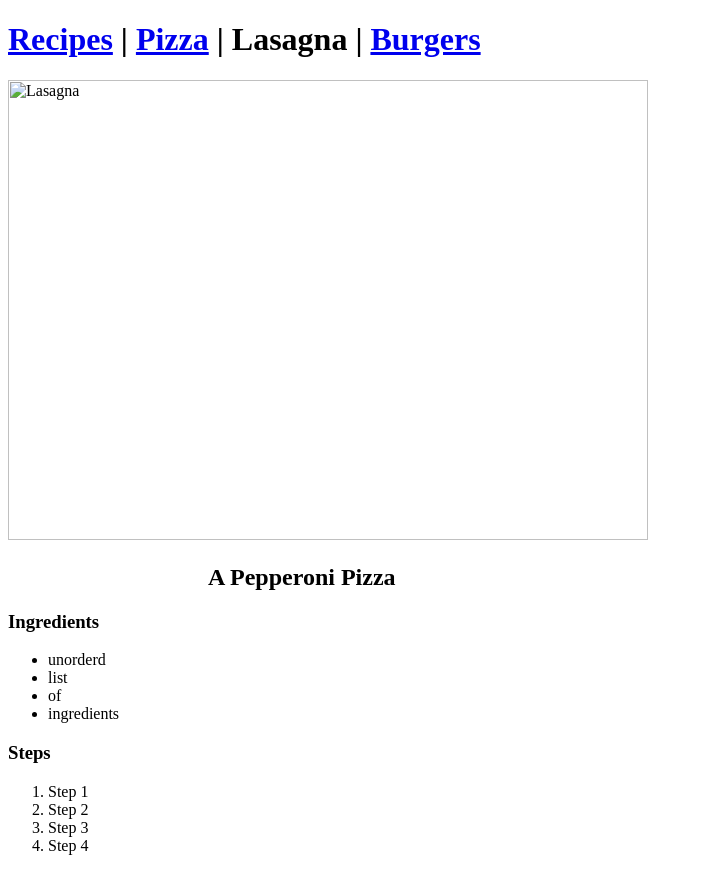
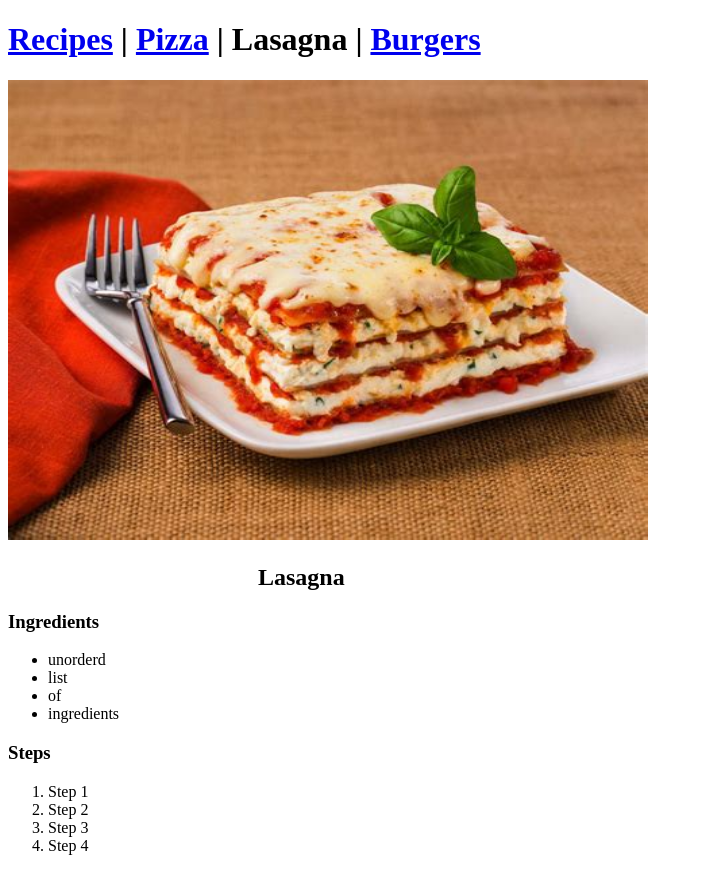
Before and after one commit to nofmen/odin-recipes, a plain HTML site: page recipes/lasagna.html in a window 1280 px wide. Shown: the whole page, without its empty margins (0-703 px from the left). Drawn offline with Linux system fonts and the light colour scheme.

Commit message:
finalized project

```diff
--- a/recipes/lasagna.html
+++ b/recipes/lasagna.html
@@ -8,8 +8,8 @@
 </head>
 <body>
   <h1><a href="../index.html">Recipes</a> | <a href="pizza.html">Pizza</a> | Lasagna | <a href="burgers.html">Burgers</a></h1>
-  <img src=../images/pizza.png title="Lasagna" style="width: 640px; height: 460px;">
-  <h2 style="margin-left: 200px">A Pepperoni Pizza</h2>
+  <img src=../images/lasagna.png title="Lasagna" style="width: 640px; height: 460px;">
+  <h2 style="margin-left: 250px">Lasagna</h2>
 
   <h3>Ingredients</h3>
   <ul>
```
Also changed, not shown: index.html (+3 -1 lines), recipes/burgers.html (+2 -2 lines), images/burgers.png (added), images/lasagna.png (added), images/recipe-book.png (added).
